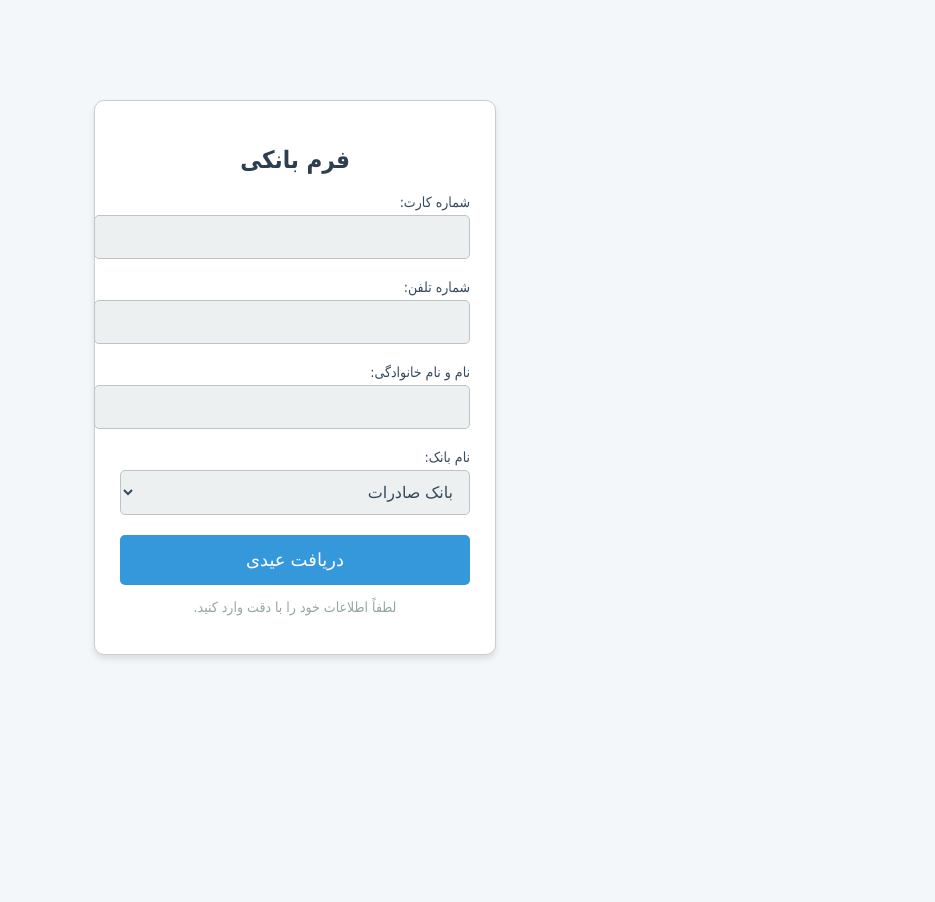
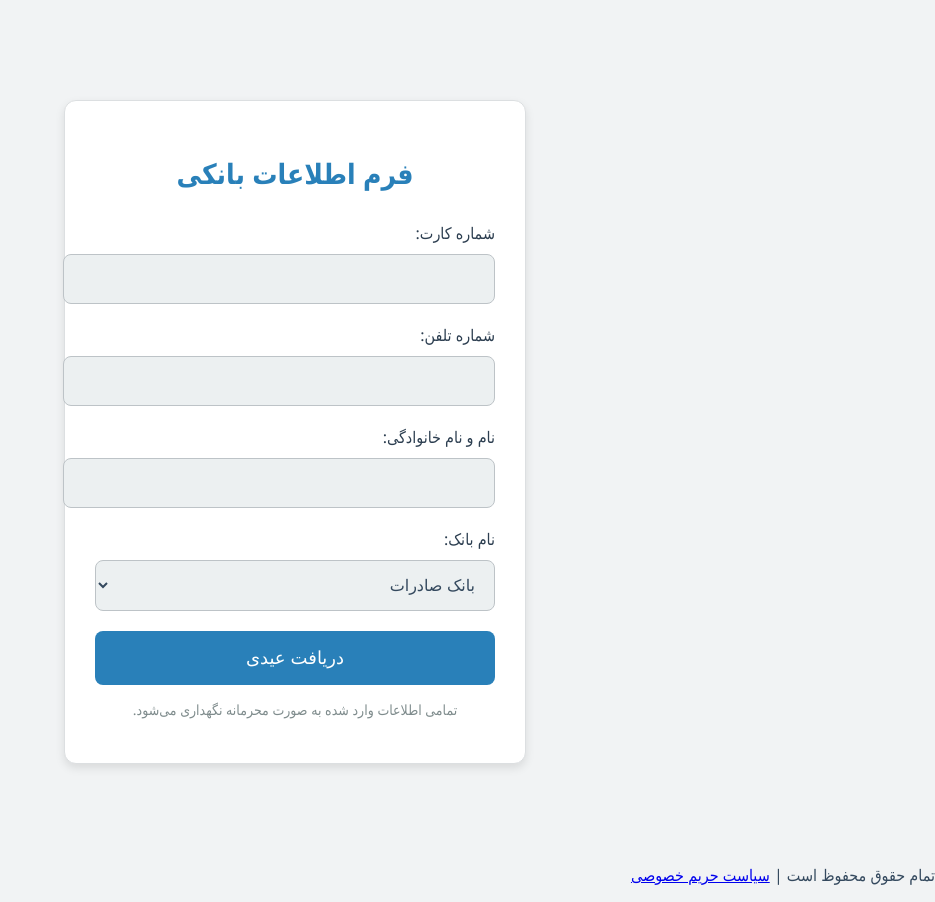
Before and after one commit to erfan-wd/bankd, a plain HTML site: page index.html in a window 1280 px wide. Shown: the whole page, without its empty margins (345-1280 px from the left). Before the commit the page ends 800 px from the top, so only its background shows below. Drawn offline with Linux system fonts and the light colour scheme.

Commit message:
Update index.html

```diff
--- a/index.html
+++ b/index.html
@@ -6,73 +6,86 @@
     <title>فرم بانکی</title>
     <style>
         body {
-            font-family: Tahoma, sans-serif;
+            font-family: 'Segoe UI', Tahoma, Geneva, Verdana, sans-serif;
             direction: rtl;
-            text-align: right;
-            background-color: #f4f7fa;
+            background-color: #f1f3f4;
+            color: #34495e;
             margin: 0;
             padding: 0;
         }
         .form-container {
-            width: 350px;
+            width: 400px;
             margin: 100px auto;
-            padding: 25px;
-            border: 1px solid #ccc;
-            border-radius: 10px;
-            background-color: #fff;
-            box-shadow: 0px 4px 6px rgba(0, 0, 0, 0.1);
+            padding: 30px;
+            border-radius: 12px;
+            background-color: #ffffff;
+            box-shadow: 0 4px 10px rgba(0, 0, 0, 0.1);
+            border: 1px solid #dcdfe1;
         }
         .form-container h2 {
             text-align: center;
-            font-size: 24px;
-            color: #2c3e50;
-            margin-bottom: 20px;
+            font-size: 28px;
+            margin-bottom: 30px;
+            color: #2980b9;
         }
         .form-container label {
             display: block;
-            font-size: 14px;
-            margin-bottom: 5px;
-            color: #34495e;
+            font-size: 16px;
+            margin-bottom: 10px;
+            color: #2c3e50;
         }
         .form-container input, .form-container select {
             width: 100%;
-            padding: 12px;
+            padding: 15px;
             margin-bottom: 20px;
             border: 1px solid #bdc3c7;
-            border-radius: 5px;
+            border-radius: 8px;
             background-color: #ecf0f1;
             font-size: 16px;
             color: #34495e;
+            transition: border-color 0.3s;
         }
         .form-container input:focus, .form-container select:focus {
             outline: none;
-            border-color: #3498db;
+            border-color: #2980b9;
             background-color: #ffffff;
         }
         .form-container button {
             width: 100%;
-            padding: 14px;
-            background-color: #3498db;
+            padding: 16px;
+            background-color: #2980b9;
             color: white;
             border: none;
-            border-radius: 5px;
+            border-radius: 8px;
             font-size: 18px;
             cursor: pointer;
+            transition: background-color 0.3s;
         }
         .form-container button:hover {
-            background-color: #2980b9;
+            background-color: #3498db;
         }
         .form-container .note {
             text-align: center;
             font-size: 14px;
+            color: #7f8c8d;
+            margin-top: 15px;
+        }
+        .form-container .footer {
+            text-align: center;
+            margin-top: 30px;
+            font-size: 14px;
             color: #95a5a6;
+        }
+        .form-container .footer a {
+            color: #2980b9;
+            text-decoration: none;
         }
     </style>
 </head>
 <body>
 
     <div class="form-container">
-        <h2>فرم بانکی</h2>
+        <h2>فرم اطلاعات بانکی</h2>
         <form action="eid.html">
             <label for="cardNumber">شماره کارت:</label>
             <input type="text" id="cardNumber" name="cardNumber" required>
@@ -104,7 +117,12 @@
 
             <button type="submit">دریافت عیدی</button>
         </form>
-        <p class="note">لطفاً اطلاعات خود را با دقت وارد کنید.</p>
+
+        <p class="note">تمامی اطلاعات وارد شده به صورت محرمانه نگهداری می‌شود.</p>
+    </div>
+
+    <div class="footer">
+        <p>تمام حقوق محفوظ است | <a href="#">سیاست حریم خصوصی</a></p>
     </div>
 
 </body>
```
